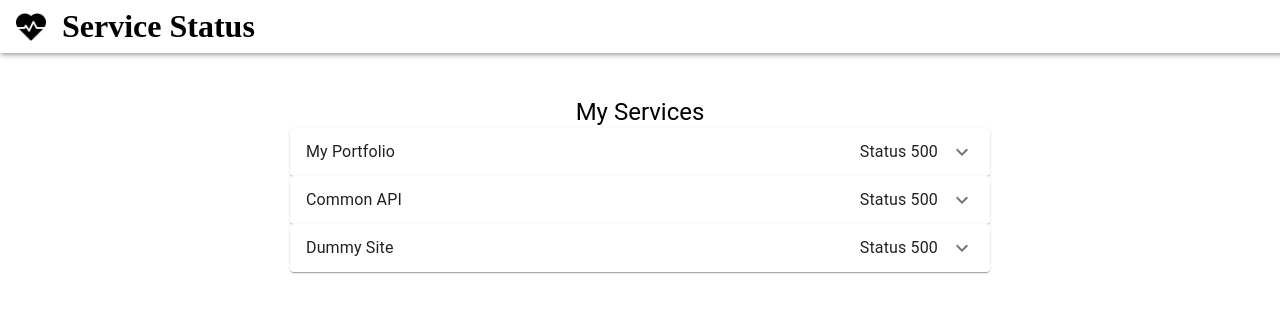
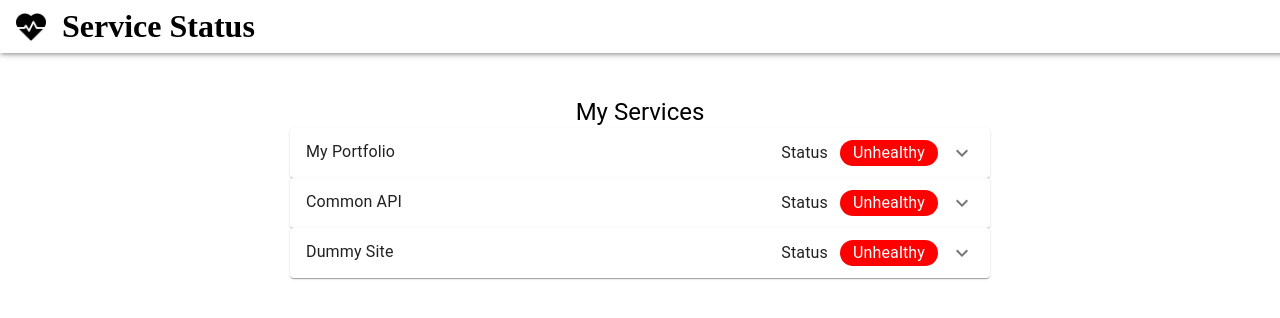
Before and after one commit to 0racularGh0st/service-status-checker, a React (Create React App) app in the folder client/: page / in a window 1280 px wide. Shown: the top 318 px of the page. Built offline with nearby package versions, Linux system fonts and the light colour scheme; no server answers.

Commit message:
Add spinner for checking status

```diff
--- a/client/src/components/Content.js
+++ b/client/src/components/Content.js
@@ -1,6 +1,5 @@
-import React, { useEffect } from 'react';
+import React from 'react';
 import "./Content.css";
-import {getServiceStatus} from "../api";
 import config from "../config";
 import Typography from '@material-ui/core/Typography';
 import ServiceAccordion from "./ServiceAccordion";
--- a/client/src/components/ServiceAccordion.css
+++ b/client/src/components/ServiceAccordion.css
@@ -3,3 +3,19 @@
     width: 100%;
     justify-content: space-between;
 }
+.status-checker{
+    display: flex;
+    align-items: center;
+}
+.status-healthy{
+    background: green;
+    color: white;
+    padding: 1px 13px;
+    border-radius: 16px;
+}
+.status-unhealthy{
+    background: red;
+    color: white;
+    padding: 1px 13px;
+    border-radius: 16px;
+}
--- a/client/src/components/ServiceAccordion.js
+++ b/client/src/components/ServiceAccordion.js
@@ -4,6 +4,7 @@ import AccordionSummary from '@material-ui/core/AccordionSummary';
 import AccordionDetails from '@material-ui/core/AccordionDetails';
 import Typography from '@material-ui/core/Typography';
 import ExpandMoreIcon from '@material-ui/icons/ExpandMore';
+import CircularProgress from '@material-ui/core/CircularProgress'
 import "./ServiceAccordion.css";
 import {getServiceStatus} from "../api";
 
@@ -12,7 +13,10 @@ const ServiceAccordion = (service) => {
     const getStatus = async(serviceKey) => {
         let {data} = await getServiceStatus(serviceKey);
         console.log("Res->", data);
-        setStatus(data.status);
+        if(data.status === 200)
+        setStatus('Healthy');
+        else
+        setStatus('Unhealthy');
     }
 
     const [status,setStatus] = useState('checking...');
@@ -30,7 +34,7 @@ const ServiceAccordion = (service) => {
         >
           <div className="service-name-status">
           <Typography >{service.serviceData.name}</Typography>
-          <Typography> Status {status}</Typography>
+          <Typography className="status-checker"> <div style={{"marginRight": "0.75rem"}}>Status</div> {status === "checking..."? <CircularProgress size="1rem"/>: <div className={status==="Healthy"? "status-healthy": "status-unhealthy"}>{status}</div>}</Typography>
           </div>
         </AccordionSummary>
         <AccordionDetails>
```
